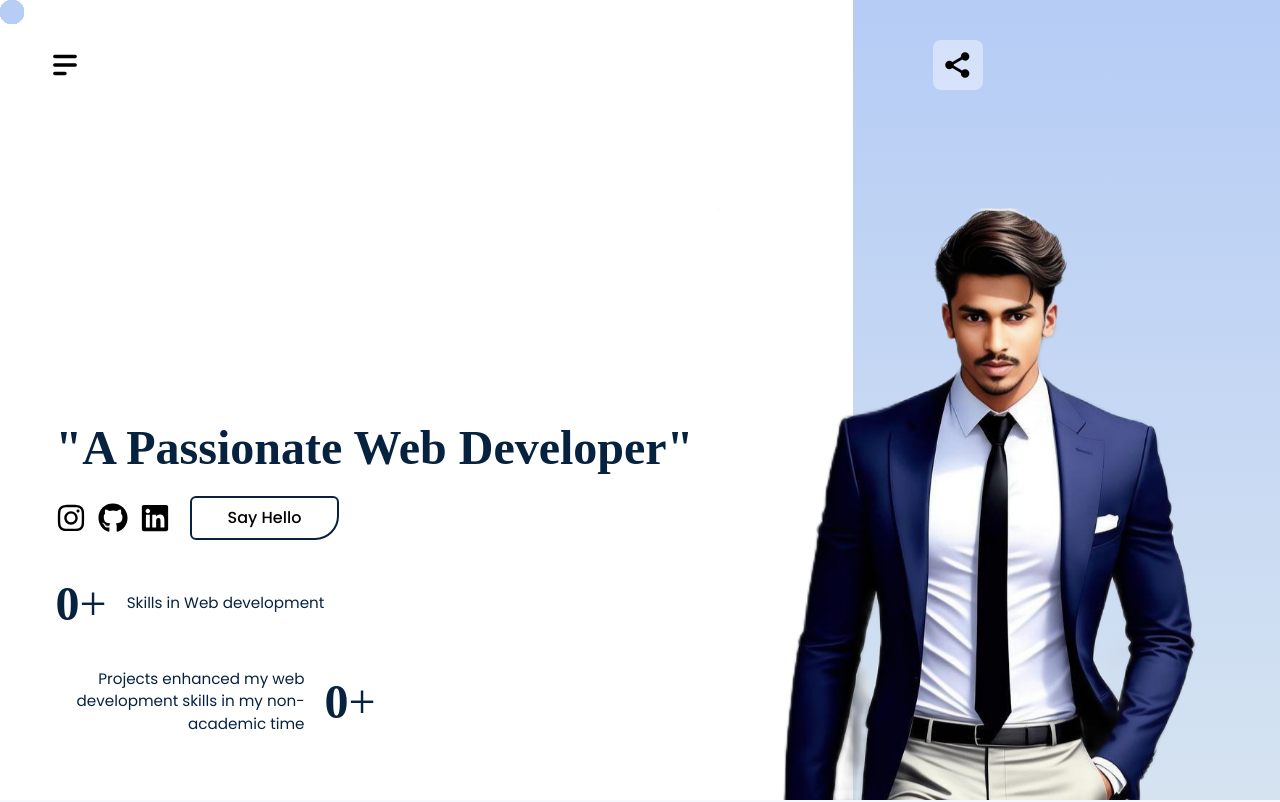
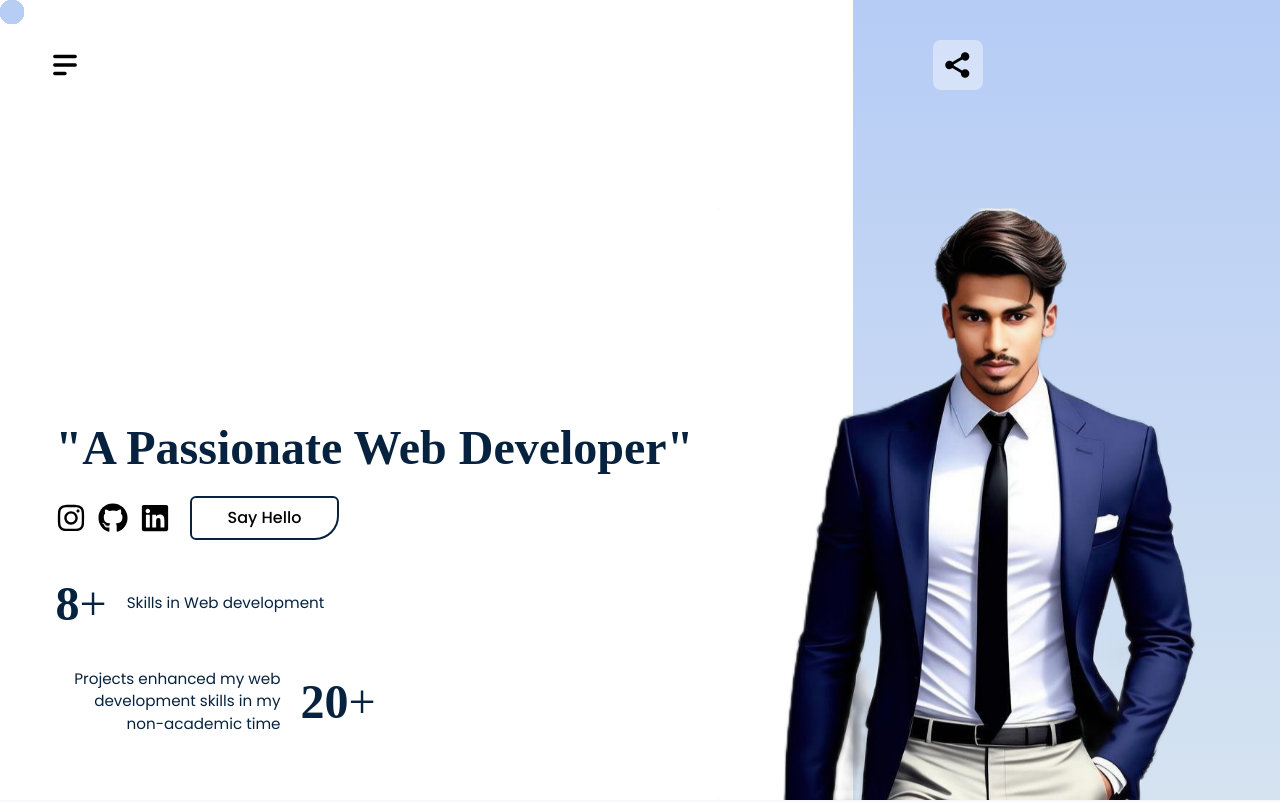
Before and after one commit to Shankaranarayanansk/Shankar-s_Portfolio, a React (Vite) app: page / in a window 1280 px wide. Shown: the top 802 px of the page. Built offline with nearby package versions, Linux system fonts and the light colour scheme; a web font is replaced by a local one.

Commit message:
duration fix

```diff
--- a/src/components/Hero.jsx
+++ b/src/components/Hero.jsx
@@ -105,7 +105,7 @@ const Hero = () => {
                       start={0}
                       end={content.count}
                       duration={2}
-                      delay={3}
+                      delay={1.5}
                       className="text-5xl font-bold"
                     />}+
                   </h3>
```
